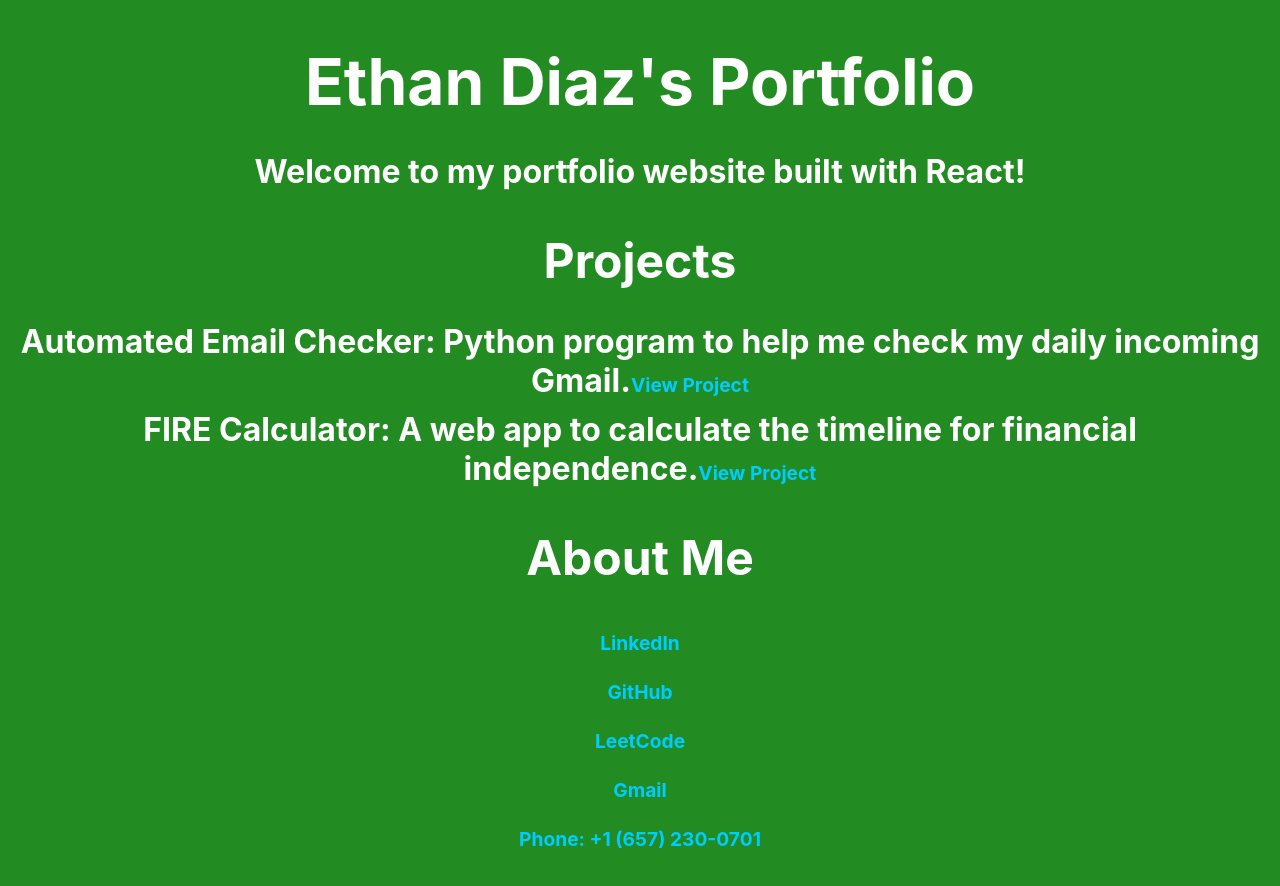
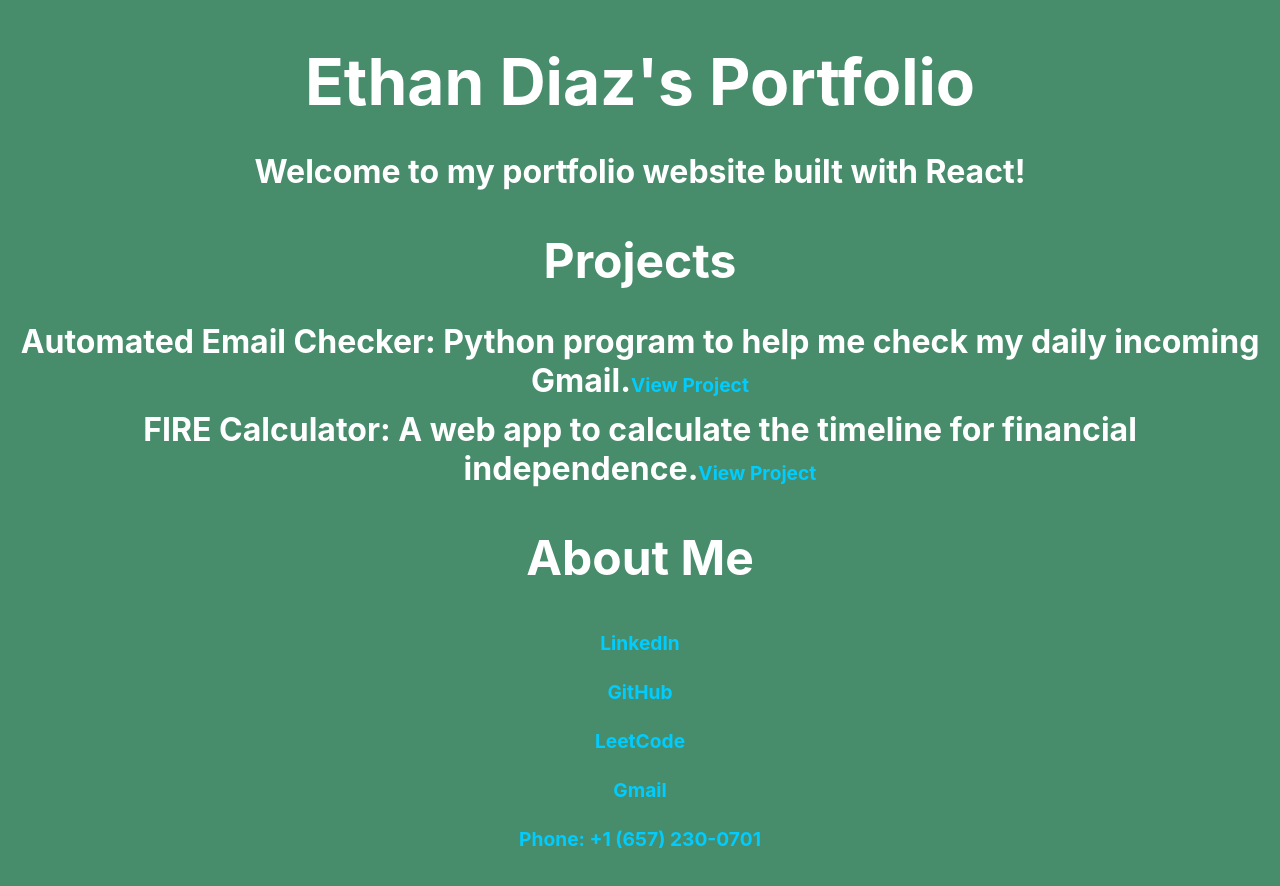
Before and after one commit to ethandCS/9.22.24_portfolio, a React (Create React App) app: page / in a window 1280 px wide. Built offline with nearby package versions, Linux system fonts and the light colour scheme.

Commit message:
Updated background color to #478d6b

```diff
--- a/src/App.css
+++ b/src/App.css
@@ -1,7 +1,7 @@
 .App {
   text-align: center;
-  background-color: forestgreen; /* Changed background color to forest green */
-  color: white; /* Make the text white for contrast */
+  background-color: #478d6b; /* Updated background color */
+  color: white; /* Keep text white for contrast */
   min-height: 100vh;
   display: flex;
   flex-direction: column;
@@ -24,7 +24,7 @@
 }
 
 a {
-  color: #00ccff; /* Change link color to a bright blue */
+  color: #00ccff; /* Keep link color bright blue for contrast */
   text-decoration: none;
 }
 
```
